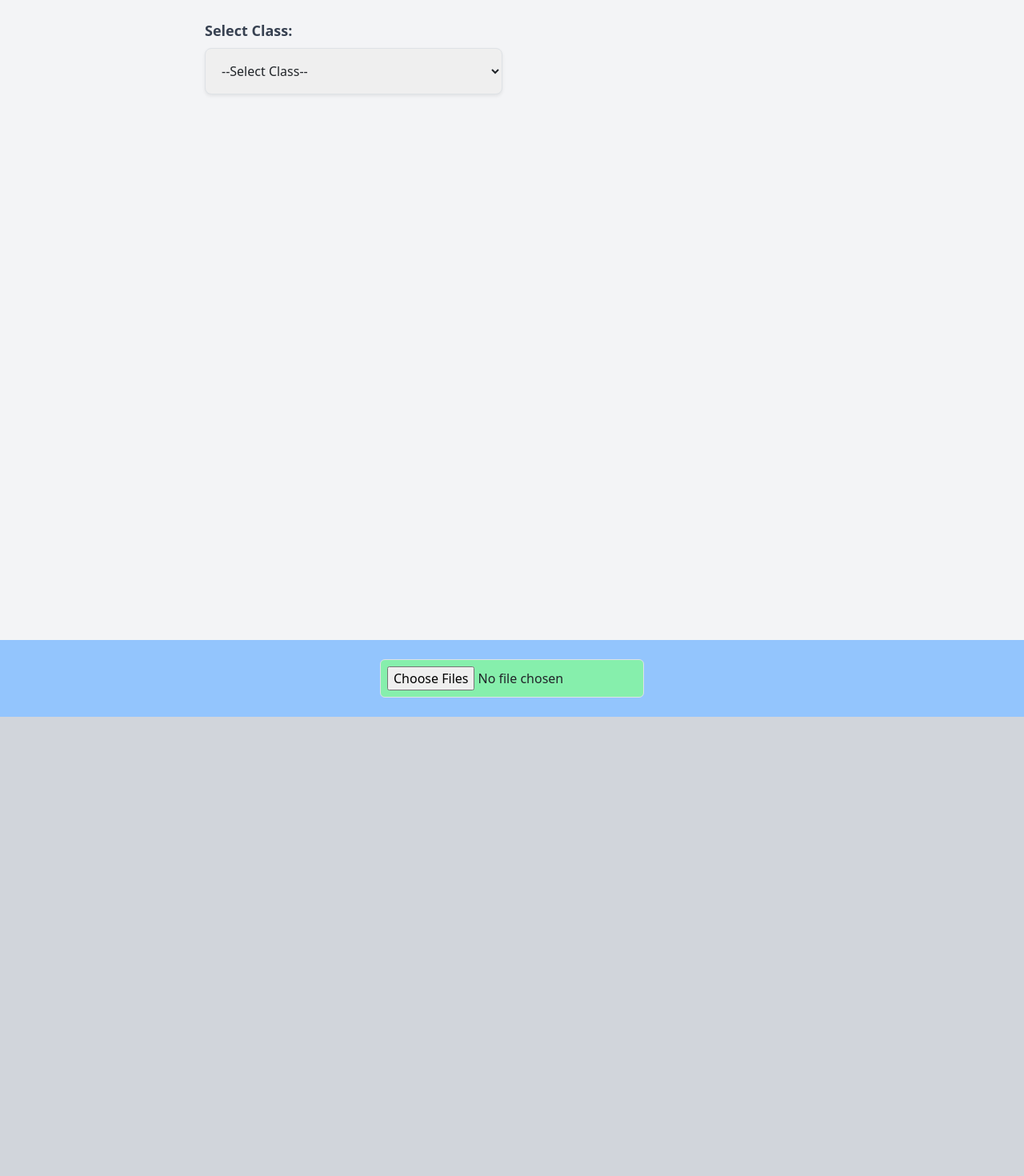
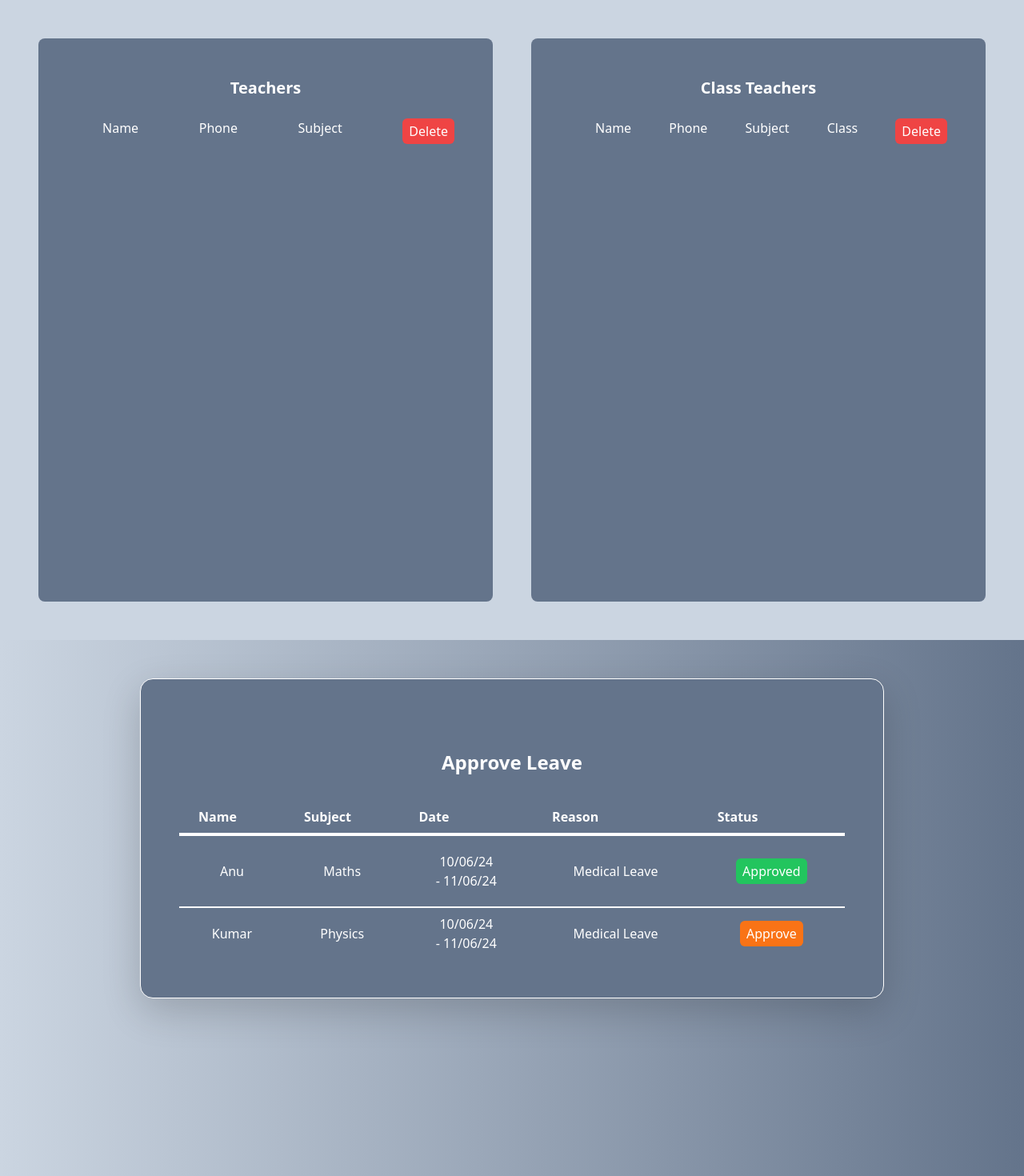
Before and after one commit to jithiee/Infinite-Academy-Frontend, a React app in the folder INFINITE/: page /management in a window 1280 px wide. Shown: the top 1470 px of the page at 80% size. Built offline with nearby package versions, Linux system fonts and the light colour scheme; the HTML template or start-up script is replaced by a standard one.

Commit message:
create teachers and students leave approval page

```diff
--- /dev/null
+++ b/INFINITE/src/features/Management/ApproveLeaveTeachers.jsx
@@ -0,0 +1,54 @@
+import React from 'react';
+
+const ApproveLeaveTeachers = () => {
+  return (
+    <section className="min-h-screen bg-gradient-to-r from-slate-300 to-slate-500">
+      <div className="container mx-auto py-5">
+        <div className="flex justify-center">
+          <div className="w-full xl:w-10/12">
+            <div className="bg-slate-500 rounded-2xl p-5 shadow-lg border border-white border-opacity-5">
+              <div className="text-center pt-3 pb-2">
+                <h2 className="text-white text-2xl font-bold my-4">Approve Leave</h2>
+              </div>
+              <div className="overflow-x-auto">
+                <table className="table-auto w-full text-white border-none">
+                  <thead>
+                    <tr className='border-b-4 border-white'>
+                      <th className="px-4 py-2">Name</th>
+                      <th className="px-4 py-2">Subject</th>
+                      <th className="px-4 py-2">Date</th>
+                      <th className="px-4 py-2">Reason</th>
+                      <th className="px-4 py-2">Status</th>
+                    </tr>
+                  </thead>
+                  <tbody>
+                     <tr className="font-normal border-b-2 border-white">
+                      <td className="px-4 py-8">Anu</td>
+                      <td className="px-4 py-2">Maths</td>
+                      <td className="px-4 py-2">10/06/24 <br />- 11/06/24</td>
+                      <td className="px-4 py-2">Medical Leave</td>
+                      <td className="px-4 py-2">
+                        <button className="bg-green-500 text-white px-2 py-1 rounded">Approved</button>
+                      </td>
+                    </tr>
+                    <tr className="font-normal border-b-1 border-white">
+                      <td className="px-4 py-2">Kumar</td>
+                      <td className="px-4 py-2">Physics</td>
+                      <td className="px-4 py-2">10/06/24 <br />- 11/06/24</td>
+                      <td className="px-4 py-2">Medical Leave</td>
+                      <td className="px-4 py-2">
+                        <button className="bg-orange-500 text-white px-2 py-1 rounded">Approve</button>
+                      </td>
+                    </tr>
+                  </tbody>
+                </table>
+              </div>
+            </div>
+          </div>
+        </div>
+      </div>
+    </section>
+  );
+}
+
+export default ApproveLeaveTeachers;
--- /dev/null
+++ b/INFINITE/src/features/Management/components/ListTeachers.jsx
@@ -0,0 +1,41 @@
+import React from 'react';
+
+const ListTeachers = () => {
+  return (
+    <div className='bg-slate-300 flex flex-col lg:flex-row w-full min-h-screen p-5 gap-5'>
+      <div className='w-full lg:w-1/2 bg-slate-500 p-5 rounded-lg'>
+        <div>
+          <h1 className='text-center text-white text-xl font-bold mb-4'>Teachers</h1>
+        </div>
+        <div className='overflow-x-auto'>
+          <ul className='space-y-4 min-w-max'>
+            <li className='flex md:justify-between text-white gap-2'>
+              <span>Name</span>
+              <span>Phone</span>
+              <span>Subject</span>
+              <button className='bg-red-500 text-white px-2 py-1 rounded'>Delete</button>
+            </li>
+          </ul>
+        </div>
+      </div>
+      <div className='w-full lg:w-1/2 bg-slate-500 p-5 rounded-lg'>
+        <div>
+          <h1 className='text-center text-white text-xl font-bold mb-4'>Class Teachers</h1>
+        </div>
+        <div className='overflow-x-auto'>
+          <ul className='space-y-4 min-w-max'>
+            <li className='flex md:justify-between text-white gap-2'>
+              <span>Name</span>
+              <span>Phone</span>
+              <span>Subject</span>
+              <span>Class</span>
+              <button className='bg-red-500 text-white px-2 py-1 rounded'>Delete</button>
+            </li>
+          </ul>
+        </div>
+      </div>
+    </div>
+  );
+}
+
+export default ListTeachers;
--- a/INFINITE/src/features/profile/components/teacher/ApproveLeave.jsx
+++ b/INFINITE/src/features/profile/components/teacher/ApproveLeave.jsx
@@ -1,9 +1,54 @@
 import React from 'react'
 
 const ApproveLeave = () => {
-  return (
-    <div>ApproveLeave</div>
-  )
-}
+    return (
+      <section className="min-h-screen bg-gradient-to-r from-slate-300 to-slate-500">
+        <div className="container mx-auto py-5">
+          <div className="flex justify-center">
+            <div className="w-full xl:w-10/12">
+              <div className="bg-slate-500 rounded-2xl p-5 shadow-lg border border-white border-opacity-5">
+                <div className="text-center pt-3 pb-2">
+                  <h2 className="text-white text-2xl font-bold my-4">Approve Leave</h2>
+                </div>
+                <div className="overflow-x-auto">
+                  <table className="table-auto w-full text-white border-none">
+                    <thead>
+                      <tr className='border-b-4 border-white'>
+                        <th className="px-4 py-2">Name</th>
+                        <th className="px-4 py-2">Date</th>
+                        <th className="px-4 py-2">Reason</th>
+                        <th className="px-4 py-2">Status</th>
+                      </tr>
+                    </thead>
+                    <tbody>
+                       <tr className="font-normal border-b-2 border-white">
+                        <td className="px-4 py-8">Anuroop</td>
+                        <td className="px-4 py-2">10/06/24 <br />- 11/06/24</td>
+                        <td className="px-4 py-2">Medical Leave</td>
+                        <td className="px-4 py-2">
+                          <button className="bg-green-500 text-white px-2 py-1 rounded">Approved</button>
+                        </td>
+                      </tr>
+                      <tr className="font-normal border-b-1 border-white">
+                        <td className="px-4 py-2">Das</td>
+                        <td className="px-4 py-2">10/06/24 <br />- 11/06/24</td>
+                        <td className="px-4 py-2">Medical Leave</td>
+                        <td className="px-4 py-2">
+                          <button className="bg-orange-500 text-white px-2 py-1 rounded">Approve</button>
+                        </td>
+                      </tr>
+                    </tbody>
+                  </table>
+                </div>
+              </div>
+            </div>
+          </div>
+        </div>
+      </section>
+    );
+  }
+
+
+
 
 export default ApproveLeave
--- a/INFINITE/src/pages/ManagementPage.jsx
+++ b/INFINITE/src/pages/ManagementPage.jsx
@@ -3,12 +3,16 @@ import Gallery from '../features/Management/components/Gallery'
 import ManagementSidebar from '../features/Management/components/ManagementSidebar'
 import AddClass from '../features/Management/components/AddClass'
 import ListStudents from '../features/Management/components/ListStudents'
+import ListTeachers from '../features/Management/components/ListTeachers'
+import ApproveLeaveTeachers from '../features/Management/ApproveLeaveTeachers'
 
 const ManagementPage = () => {
   return (
     <>
 
          {/* <ManagementSidebar/> */}
+         <ListTeachers/>
+          <ApproveLeaveTeachers/>
          <ListStudents/>
          <Gallery/>
          <AddClass/>
```
